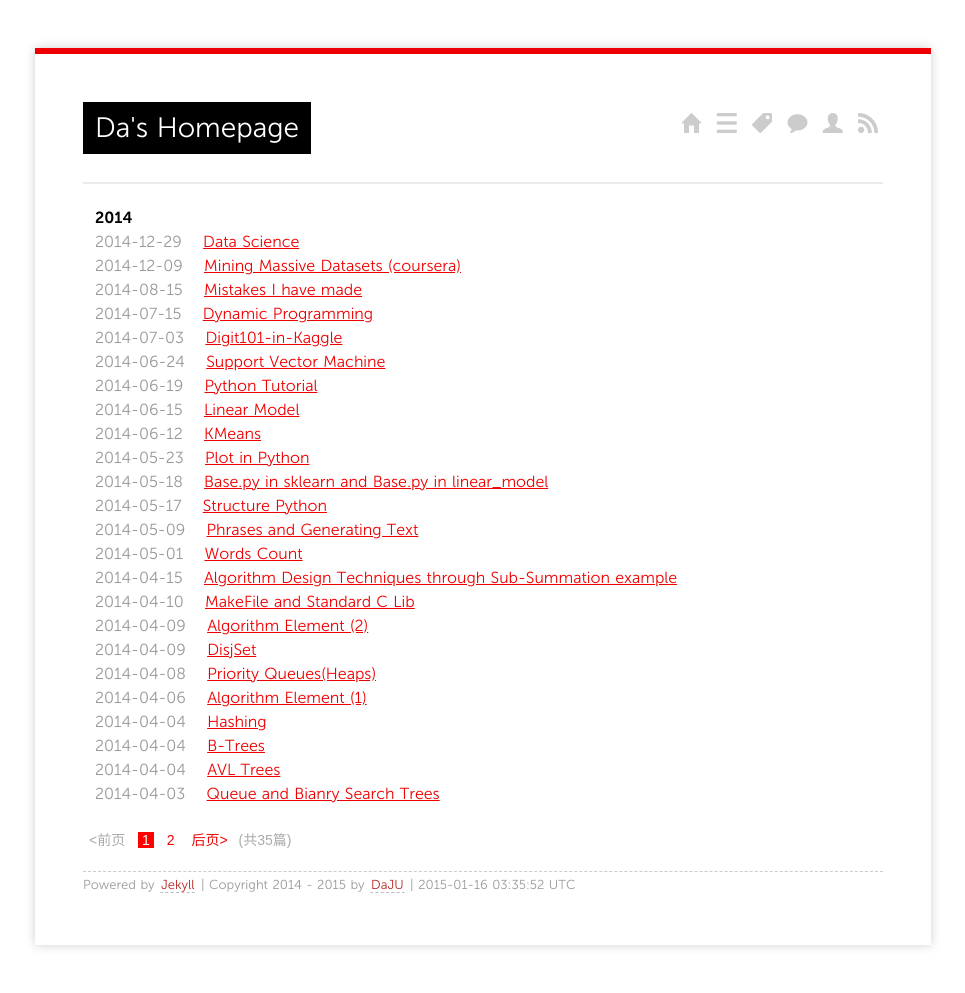
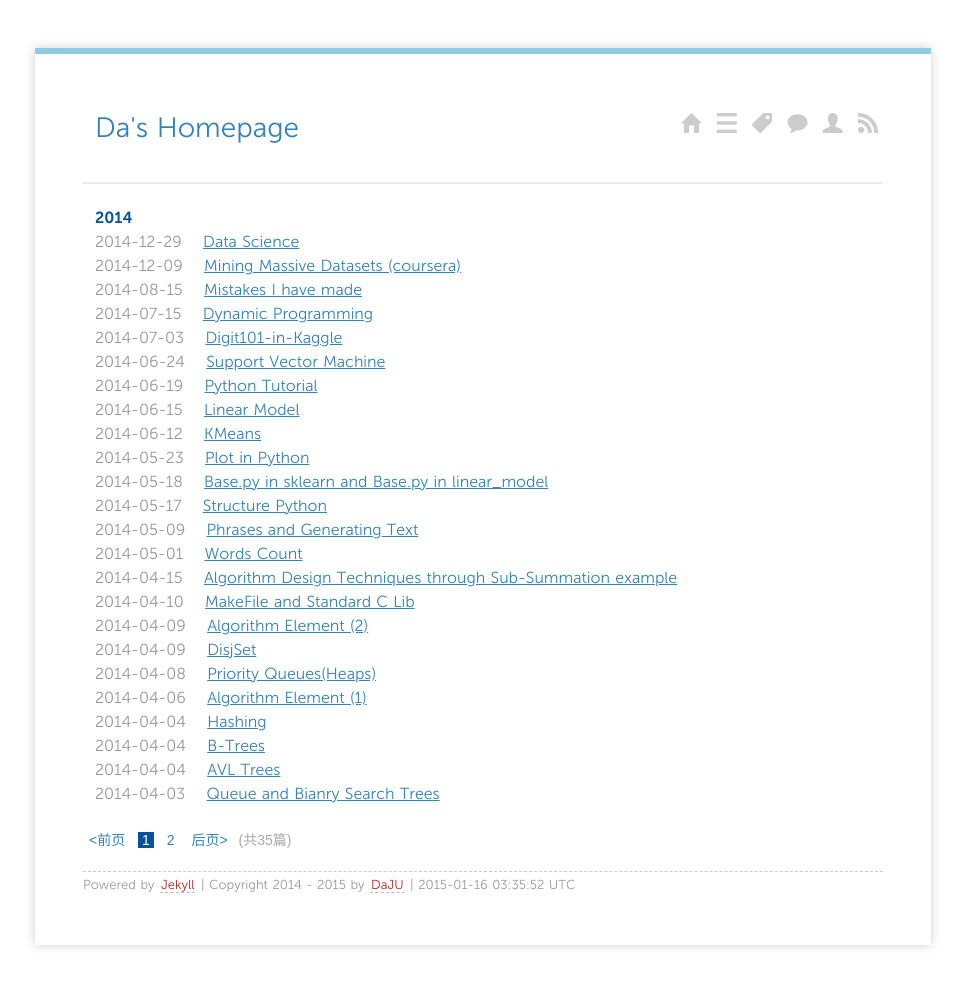
Before and after one commit to JuDa-hku/JuDa-hku.github.io, a Jekyll site: the page built from index.html, in a window 1280 px wide. Shown: the whole page, without its empty margins (157-1122 px from the left). Built offline with Jekyll 4.4.1, drawn with Linux system fonts in a browser that asks for light colours; the list of posts is cut into pages by our own code.

Commit message:
Perfer Blue

```diff
--- a/media/css/screen.css
+++ b/media/css/screen.css
@@ -76,14 +76,14 @@ body>div {
     -moz-box-shadow: 0 0 10px 0 #cfcfcf;
     -webkit-box-shadow: 0 0 10px 0 #cfcfcf;
     box-shadow: 0 0 10px 0 #cfcfcf;
-    border-top: 6px solid #EE0000;
+    border-top: 6px solid #91cae1; /* #EE0000; */
 }
 h1 {
     font-size: 28px;
     line-height: 28px;
     margin: 0 0 28px 0;
-	background-color: #000;
-	color: #fff;
+	background-color: #fff;
+	color: #3182bd;
 	display: inline-block;
 	padding: 12px;
 }
@@ -143,10 +143,12 @@ hr {
     margin: 0 0 22px 0;
 }
 a {
-    color: #EE0000;
+    color: #3182bd;
+    /*color: #EE0000;*/
 }
 a:visited {
-    color: #B22222;
+    /*color: #B22222;*/
+    color: #9ecae1;
 }
 a.ss-icon {
 	font-size: 20px;
@@ -154,7 +156,8 @@ a.ss-icon {
 	color: #ccc;
 }
 a:hover {
-    color: #EE0000;
+    color: #3182bd;
+    /*color: #EE0000;*/
 }
 em {
     font-style: italic;
@@ -187,7 +190,8 @@ dl .meta {
     margin-top: 14px;
 }
 
-.listing-item,.listing-seperator{list-style-type:none;}
+.listing-item,.listing-seperator{list-style-type:none;
+color: #08519c}
 .listing-item a{
     padding:.2em 1em;
 
@@ -209,16 +213,19 @@ display: block;
 padding: 0 4px;
 margin: 2px;
 text-decoration: none;
+color: #3182bd
 }
 
 .paginator .current-page {
 color: white;
-background: #ff0000;
+/*background: #ff0000;*/
+background: #08519c;
 }
 
 .paginator a:hover{
 color: white;
-background: #83BF73;
+/*background: #83BF73;*/
+background: #9ecae1;
 }
 
 
```
